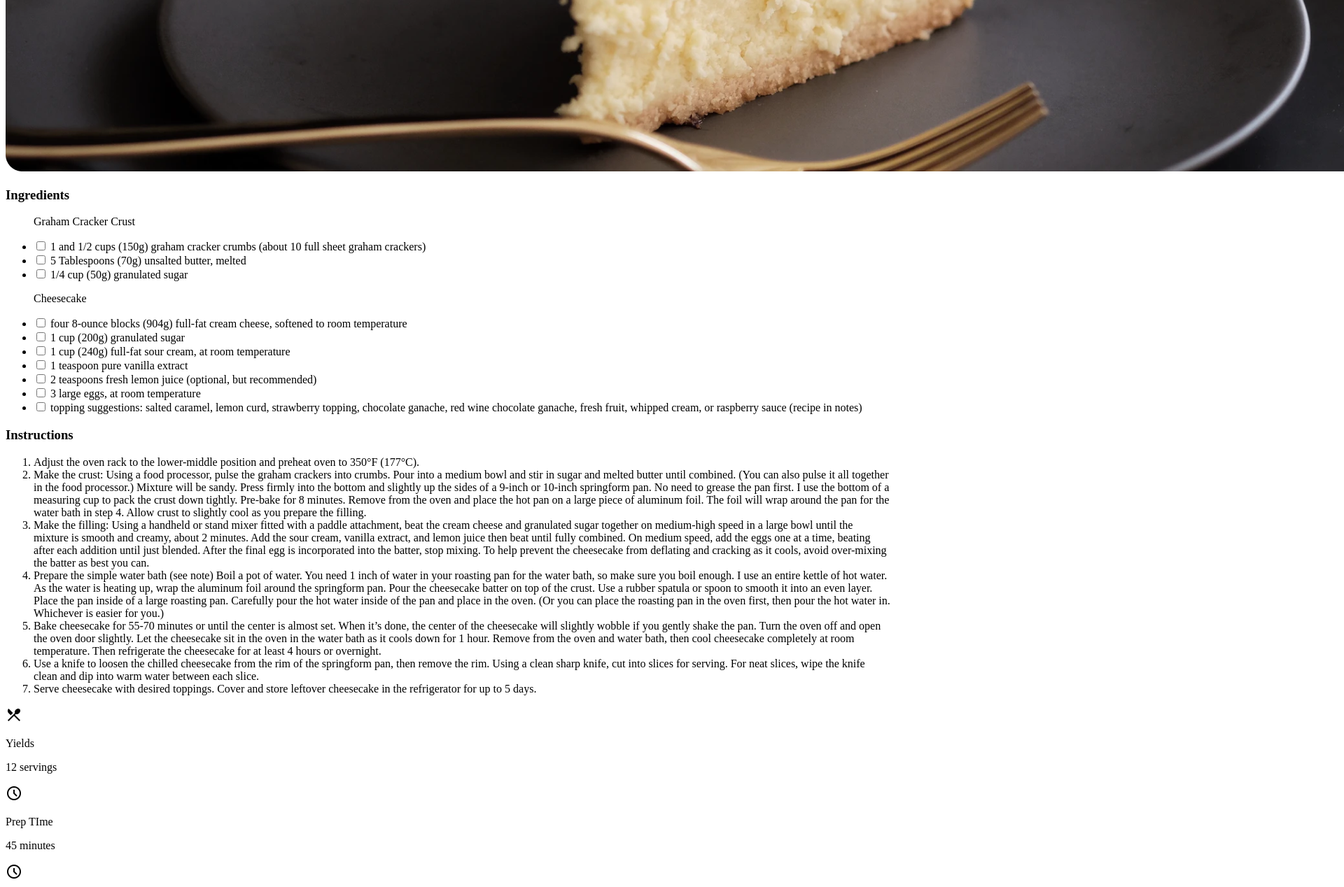
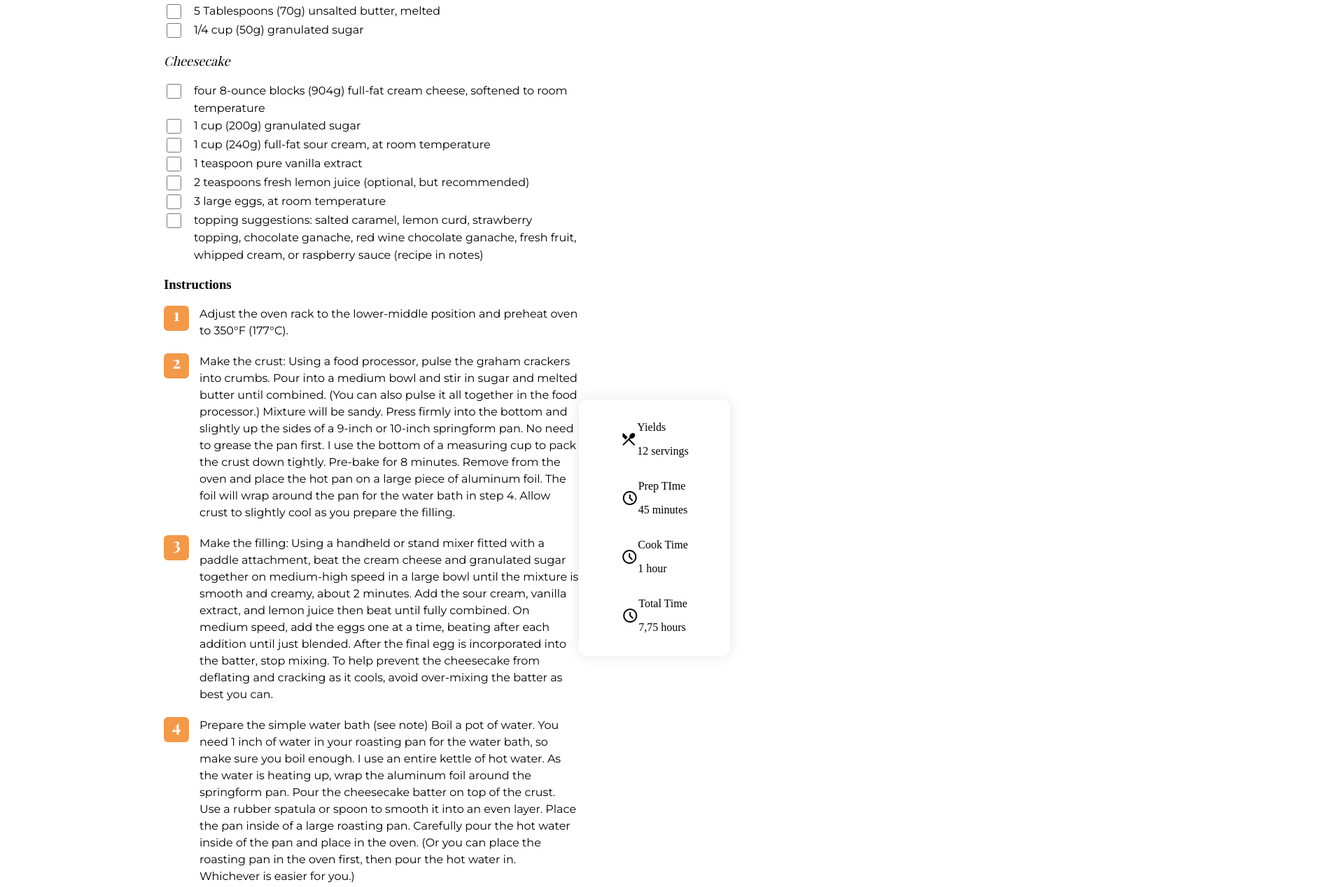
Before and after one commit to Shinichi23/Recipe-page, a plain HTML site: page index.html in a window 1280 px wide. Shown: the part 814-2082 px from the top of the page at 70% size, 1920 px wide, since content can reach past the window. Drawn offline with nearby package versions, Linux system fonts and the light colour scheme.

Commit message:
style and responsive

```diff
--- a/index.html
+++ b/index.html
@@ -5,6 +5,7 @@
     <meta http-equiv="X-UA-Compatible" content="IE=edge" />
     <meta name="viewport" content="width=device-width, initial-scale=1.0" />
     <title>Recipe Page</title>
+    <link rel="stylesheet" href="style.css" />
     <link rel="preconnect" href="https://fonts.googleapis.com" />
     <link rel="preconnect" href="https://fonts.gstatic.com" crossorigin />
     <link
@@ -21,15 +22,18 @@
     />
   </head>
   <body>
-    <section>
+    <section id="main">
       <h1>Classic Cheesecake Recipe</h1>
-      <p>
-        <img src="images/6dots.svg" alt="" />&nbsp;&nbsp; Look no further for a
-        creamy and ultra smooth classic cheesecake recipe! Paired with a buttery
-        graham cracker crust, no one can deny its simple decadence. For the best
-        results, bake in a water bath.
+      <div id="underTitle">
+        <img class="titleImg" src="images/6dots.svg" alt="" />
+        <p id="titleText">
+          Look no further for a creamy and ultra smooth classic cheesecake
+          recipe! Paired with a buttery graham cracker crust, no one can deny
+          its simple decadence. For the best results, bake in a water bath.
         </p>
-      <img src="images/photo1.png" alt="" />
+      </div>
+
+      <img id="cheesecake" src="images/photo1.png" alt="cheesecakeImg" />
     </section>
     <section id="container">
       <div>
@@ -37,53 +41,63 @@
           <h3>Ingredients</h3>
           <div>
             <ul>
-              <p>Graham Cracker Crust</p>
+              <p class="recipeTitle">Graham Cracker Crust</p>
               <li>
-                <input type="checkbox" name="" id="" /> 1 and 1/2 cups (150g)
-                graham cracker crumbs (about 10 full sheet graham crackers)
+                <input type="checkbox" />
+                <div>
+                  1 and 1/2 cups (150g) graham cracker crumbs (about 10 full
+                  sheet graham crackers)
+                </div>
               </li>
               <li>
-                <input type="checkbox" name="" id="" /> 5 Tablespoons (70g)
-                unsalted butter, melted
+                <input type="checkbox" />
+                <div>5 Tablespoons (70g) unsalted butter, melted</div>
               </li>
               <li>
-                <input type="checkbox" name="" id="" /> 1/4 cup (50g) granulated
-                sugar
+                <input type="checkbox" />
+                <div>1/4 cup (50g) granulated sugar</div>
               </li>
             </ul>
           </div>
           <div>
             <ul>
-              <p>Cheesecake</p>
+              <p class="recipeTitle">Cheesecake</p>
               <li>
-                <input type="checkbox" name="" id="" /> four 8-ounce blocks
-                (904g) full-fat cream cheese, softened to room temperature
+                <input type="checkbox" />
+                <div>
+                  four 8-ounce blocks (904g) full-fat cream cheese, softened to
+                  room temperature
+                </div>
               </li>
               <li>
-                <input type="checkbox" name="" id="" /> 1 cup (200g) granulated
-                sugar
+                <input type="checkbox" />
+                <div>1 cup (200g) granulated sugar</div>
               </li>
               <li>
-                <input type="checkbox" name="" id="" /> 1 cup (240g) full-fat
-                sour cream, at room temperature
+                <input type="checkbox" />
+                <div>1 cup (240g) full-fat sour cream, at room temperature</div>
               </li>
               <li>
-                <input type="checkbox" name="" id="" /> 1 teaspoon pure vanilla
-                extract
+                <input type="checkbox" />
+                <div>1 teaspoon pure vanilla extract</div>
               </li>
               <li>
-                <input type="checkbox" name="" id="" /> 2 teaspoons fresh lemon
-                juice (optional, but recommended)
+                <input type="checkbox" />
+                <div>
+                  2 teaspoons fresh lemon juice (optional, but recommended)
+                </div>
               </li>
               <li>
-                <input type="checkbox" name="" id="" /> 3 large eggs, at room
-                temperature
+                <input type="checkbox" />
+                <div>3 large eggs, at room temperature</div>
               </li>
               <li>
-                <input type="checkbox" name="" id="" /> topping suggestions:
-                salted caramel, lemon curd, strawberry topping, chocolate
-                ganache, red wine chocolate ganache, fresh fruit, whipped cream,
-                or raspberry sauce (recipe in notes)
+                <input type="checkbox" />
+                <div>
+                  topping suggestions: salted caramel, lemon curd, strawberry
+                  topping, chocolate ganache, red wine chocolate ganache, fresh
+                  fruit, whipped cream, or raspberry sauce (recipe in notes)
+                </div>
               </li>
             </ul>
           </div>
@@ -91,92 +105,114 @@
         <div>
           <h3>Instructions</h3>
           <ol>
-            <li>
-              Adjust the oven rack to the lower-middle position and preheat oven
-              to 350°F (177°C).
+            <li class="squareText">
+              <div class="square">1</div>
+              <div>
+                Adjust the oven rack to the lower-middle position and preheat
+                oven to 350°F (177°C).
+              </div>
             </li>
-            <li>
-              Make the crust: Using a food processor, pulse the graham crackers
-              into crumbs. Pour into a medium bowl and stir in sugar and melted
-              butter until combined. (You can also pulse it all together in the
-              food processor.) Mixture will be sandy. Press firmly into the
-              bottom and slightly up the sides of a 9-inch or 10-inch springform
-              pan. No need to grease the pan first. I use the bottom of a
-              measuring cup to pack the crust down tightly. Pre-bake for 8
-              minutes. Remove from the oven and place the hot pan on a large
-              piece of aluminum foil. The foil will wrap around the pan for the
-              water bath in step 4. Allow crust to slightly cool as you prepare
-              the filling.
+            <li class="squareText">
+              <div class="square">2</div>
+              <div>
+                Make the crust: Using a food processor, pulse the graham
+                crackers into crumbs. Pour into a medium bowl and stir in sugar
+                and melted butter until combined. (You can also pulse it all
+                together in the food processor.) Mixture will be sandy. Press
+                firmly into the bottom and slightly up the sides of a 9-inch or
+                10-inch springform pan. No need to grease the pan first. I use
+                the bottom of a measuring cup to pack the crust down tightly.
+                Pre-bake for 8 minutes. Remove from the oven and place the hot
+                pan on a large piece of aluminum foil. The foil will wrap around
+                the pan for the water bath in step 4. Allow crust to slightly
+                cool as you prepare the filling.
+              </div>
             </li>
-            <li>
+            <li class="squareText">
+              <div class="square">3</div>
+              <div>
                 Make the filling: Using a handheld or stand mixer fitted with a
                 paddle attachment, beat the cream cheese and granulated sugar
-              together on medium-high speed in a large bowl until the mixture is
-              smooth and creamy, about 2 minutes. Add the sour cream, vanilla
-              extract, and lemon juice then beat until fully combined. On medium
-              speed, add the eggs one at a time, beating after each addition
-              until just blended. After the final egg is incorporated into the
-              batter, stop mixing. To help prevent the cheesecake from deflating
-              and cracking as it cools, avoid over-mixing the batter as best you
-              can.
+                together on medium-high speed in a large bowl until the mixture
+                is smooth and creamy, about 2 minutes. Add the sour cream,
+                vanilla extract, and lemon juice then beat until fully combined.
+                On medium speed, add the eggs one at a time, beating after each
+                addition until just blended. After the final egg is incorporated
+                into the batter, stop mixing. To help prevent the cheesecake
+                from deflating and cracking as it cools, avoid over-mixing the
+                batter as best you can.
+              </div>
             </li>
-            <li>
-              Prepare the simple water bath (see note) Boil a pot of water. You
-              need 1 inch of water in your roasting pan for the water bath, so
-              make sure you boil enough. I use an entire kettle of hot water. As
-              the water is heating up, wrap the aluminum foil around the
-              springform pan. Pour the cheesecake batter on top of the crust.
-              Use a rubber spatula or spoon to smooth it into an even layer.
-              Place the pan inside of a large roasting pan. Carefully pour the
-              hot water inside of the pan and place in the oven. (Or you can
-              place the roasting pan in the oven first, then pour the hot water
-              in. Whichever is easier for you.)
+            <li class="squareText">
+              <div class="square">4</div>
+              <div>
+                Prepare the simple water bath (see note) Boil a pot of water.
+                You need 1 inch of water in your roasting pan for the water
+                bath, so make sure you boil enough. I use an entire kettle of
+                hot water. As the water is heating up, wrap the aluminum foil
+                around the springform pan. Pour the cheesecake batter on top of
+                the crust. Use a rubber spatula or spoon to smooth it into an
+                even layer. Place the pan inside of a large roasting pan.
+                Carefully pour the hot water inside of the pan and place in the
+                oven. (Or you can place the roasting pan in the oven first, then
+                pour the hot water in. Whichever is easier for you.)
+              </div>
             </li>
-            <li>
+            <li class="squareText">
+              <div class="square">5</div>
+              <div>
                 Bake cheesecake for 55-70 minutes or until the center is almost
                 set. When it’s done, the center of the cheesecake will slightly
-              wobble if you gently shake the pan. Turn the oven off and open the
-              oven door slightly. Let the cheesecake sit in the oven in the
-              water bath as it cools down for 1 hour. Remove from the oven and
-              water bath, then cool cheesecake completely at room temperature.
-              Then refrigerate the cheesecake for at least 4 hours or overnight.
+                wobble if you gently shake the pan. Turn the oven off and open
+                the oven door slightly. Let the cheesecake sit in the oven in
+                the water bath as it cools down for 1 hour. Remove from the oven
+                and water bath, then cool cheesecake completely at room
+                temperature. Then refrigerate the cheesecake for at least 4
+                hours or overnight.
+              </div>
             </li>
-            <li>
+            <li class="squareText">
+              <div class="square">6</div>
+              <div>
                 Use a knife to loosen the chilled cheesecake from the rim of the
                 springform pan, then remove the rim. Using a clean sharp knife,
-              cut into slices for serving. For neat slices, wipe the knife clean
-              and dip into warm water between each slice.
+                cut into slices for serving. For neat slices, wipe the knife
+                clean and dip into warm water between each slice.
+              </div>
             </li>
-            <li>
+            <li class="squareText">
+              <div class="square">7</div>
+              <div>
                 Serve cheesecake with desired toppings. Cover and store leftover
                 cheesecake in the refrigerator for up to 5 days.
+              </div>
             </li>
           </ol>
         </div>
       </div>
       <div id="card">
-        <div>
+        <div class="content">
           <span class="material-symbols-outlined"> restaurant_menu </span>
           <div>
             <p>Yields</p>
             <p>12 servings</p>
           </div>
         </div>
-        <div>
+        <div class="content">
           <span class="material-symbols-outlined"> schedule </span>
           <div>
             <p>Prep TIme</p>
             <p>45 minutes</p>
           </div>
         </div>
-        <div>
+        <div class="content">
           <span class="material-symbols-outlined"> schedule </span>
           <div>
             <p>Cook Time</p>
             <p>1 hour</p>
           </div>
         </div>
-        <div>
+        <div class="content">
           <span class="material-symbols-outlined"> schedule </span>
           <div>
             <p>Total Time</p>
--- a/style.css
+++ b/style.css
@@ -0,0 +1,141 @@
+body {
+
+    margin-left: 234px;
+    margin-right: 237px;
+}
+
+
+h1 {
+    font-family: 'Playfair Display';
+    font-weight: 700;
+    font-size: 48px;
+    width: 587px;
+    height: 64px;
+    margin-bottom: 5px;
+}
+
+#underTitle {
+    display: grid;
+    grid-template-columns: repeat(2, auto);
+    justify-content: start;
+    gap: 15px;
+    margin-bottom: 30px;
+}
+
+.titleImg {
+    width: 13px;
+    height: 8px;
+    margin-top: 18px;
+}
+
+#titleText {
+    font-family: 'Montserrat';
+    font-style: italic;
+    font-weight: 500;
+    font-size: 14px;
+    line-height: 17px;
+    color: #4F4F4F;
+    width: 592px;
+    height: 51px;
+}
+
+#cheesecake {
+    width: 969px;
+    height: 444px;
+    background: #C4C4C4;
+    border-radius: 12px;
+    margin-left: 0;
+}
+
+input[type=checkbox]{
+    width: 21px;
+    height: 21px;
+    border: 1px solid #828282;
+    border-radius: 4px;
+}
+
+ul {
+    list-style: none;
+    text-align: none;
+}
+
+ul li {
+    font-family: 'Montserrat';
+    font-style: normal;
+    font-weight: 400;
+    font-size: 16px;
+    line-height: 25px;
+    display: grid;
+    grid-template-columns: repeat(2, auto);
+    gap: 15px;
+    justify-content: start;
+    margin-left:-40px;
+}
+
+.recipeTitle {
+    margin-left:-40px;
+    font-family: 'Playfair Display';
+    font-style: italic;
+    font-weight: 400;
+    font-size: 18px;
+    line-height: 24px;
+}
+
+ol {
+    list-style: none;
+}
+ol li {
+    margin-bottom: 20px;
+    font-family: 'Montserrat';
+    font-style: normal;
+    font-weight: 400;
+    font-size: 16px;
+    line-height: 150%;
+    margin-left:-40px;
+}
+
+.squareText {
+    display: grid;
+    grid-template-columns: auto auto;
+    gap: 15px;
+}
+
+.square {
+    width: 36px;
+    height: 36px;
+    background: #F2994A;
+    border-radius: 6px;
+    text-align: center;
+    vertical-align: middle;
+    color: white;
+    font-family: 'Playfair Display';
+    font-style: normal;
+    font-weight: 700;
+    font-size: 24px;
+}
+
+#card {
+    width: 216px;
+    height: 367px;
+    left: 984px;
+    top: 711px;
+    background: #FFFFFF;
+    box-shadow: 0px 0px 20px rgba(0, 0, 0, 0.1);
+    border-radius: 12px;
+    margin: auto;
+    display: inline-flex;
+    justify-content: center;
+    align-items: center;
+    flex-direction: column;
+}
+
+.content {
+    display :flex;
+    justify-content: center;
+    align-items: center;
+}
+
+#container {
+    display: grid;
+    grid-template-columns: auto auto;
+}
```
Lines whose indentation alone changed are shown as unchanged.
